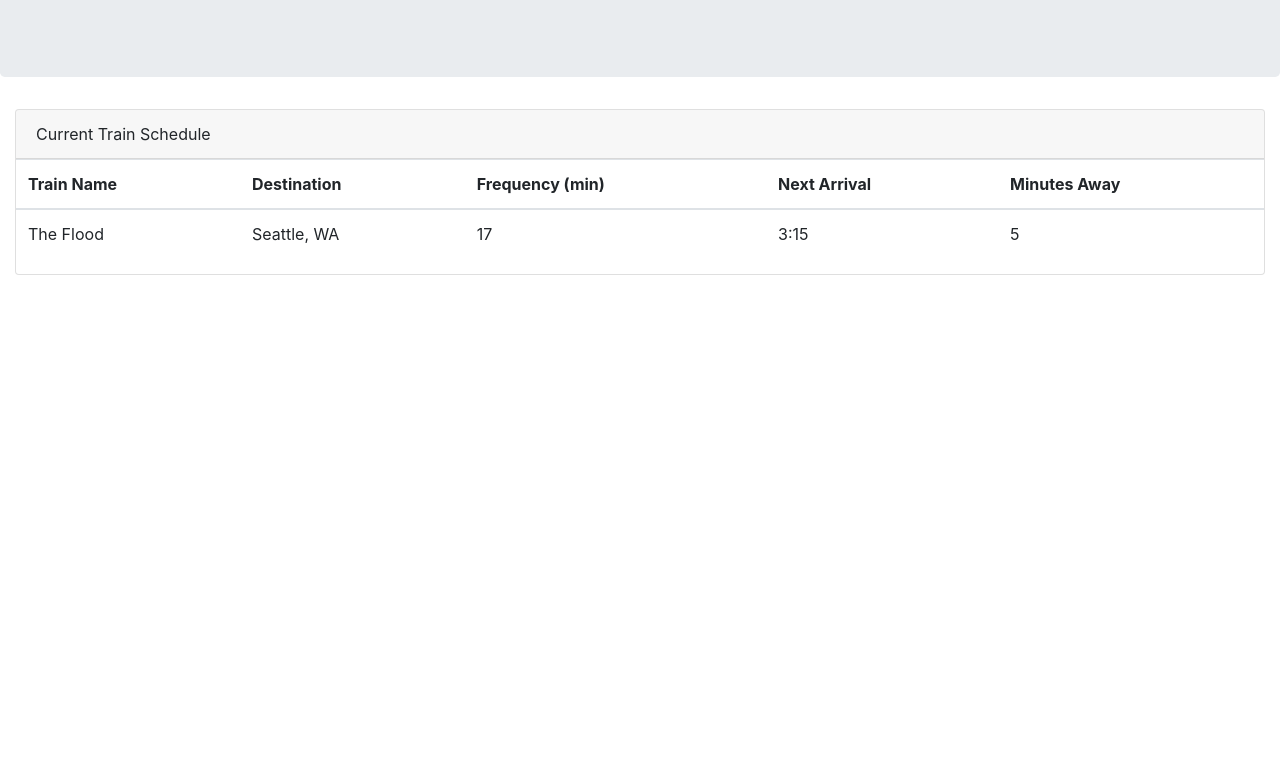
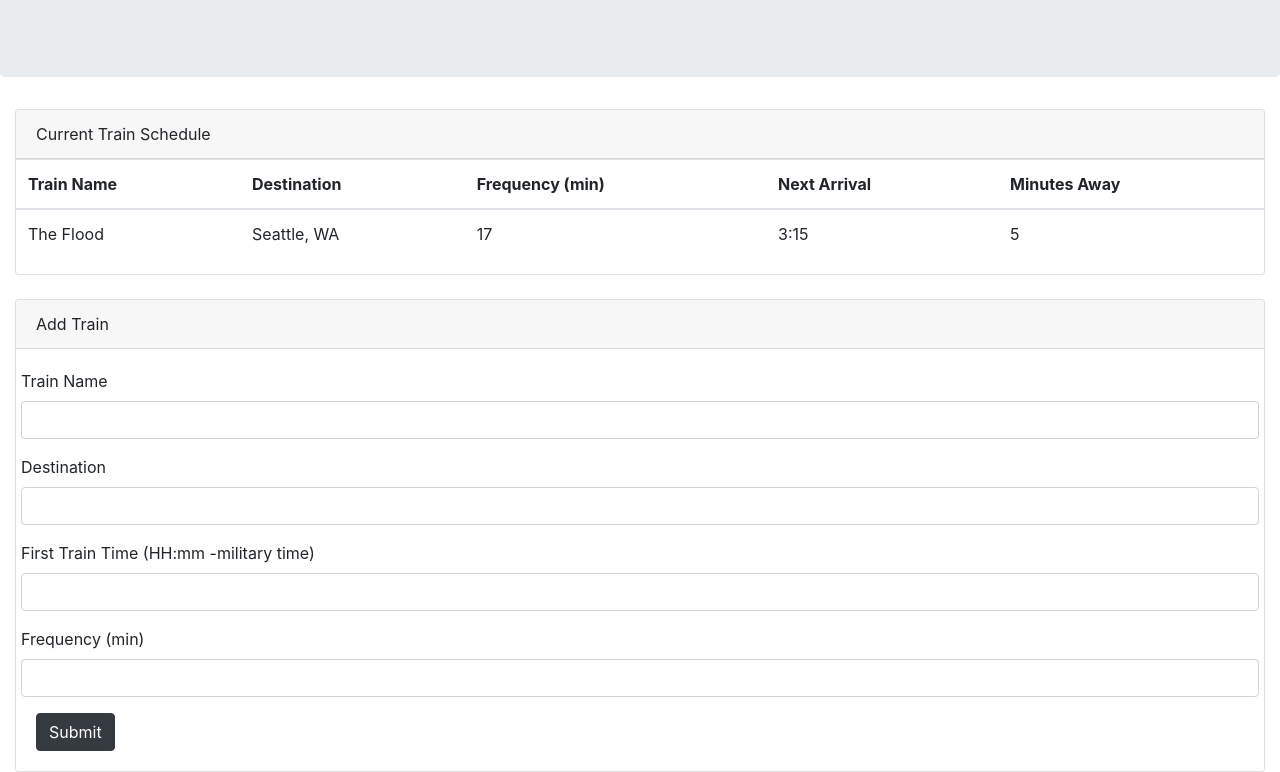
Before and after one commit to mbhardwick/Train-Schedule, a plain HTML site: page index.html in a window 1280 px wide. Shown: the part 147-919 px from the top of the page. Before the commit the page ends 800 px from the top, so only its background shows below. Drawn offline with nearby package versions, Linux system fonts and the light colour scheme.

Commit message:
add train form

```diff
--- a/index.html
+++ b/index.html
@@ -40,7 +40,7 @@
                         <th scope="col">Minutes Away</th>
                     </tr>
                 </thead>
-                    <tbody>
+                <tbody id="train-list">
                     <tr>
                         <td scope="row" class="train-added">The Flood</th>
                         <td class="destination">Seattle, WA</td>
@@ -52,6 +52,36 @@
             </table>
         </div>
     </div>
+    <br>
+    <!-- Form to Add Train-->
+    <div class="col-lg-12">
+        <div class="card">
+            <div class="card-header">
+                Add Train
+            </div>
+            <div class="card-body">
+                <form role="form">
+                    <div class="form-group row">
+                        <label for="name-input">Train Name</label>
+                        <input class="form-control" id="name-input" type="text">
+                    </div>
+                    <div class="form-group row">
+                        <label for="email-input">Destination</label>
+                        <input class="form-control" id="destination-input" type="text">
+                    </div>
+                    <div class="form-group row">
+                        <label for="age-input">First Train Time (HH:mm -military time)</label>
+                        <input class="form-control" id="first-train-input" type="text">
+                    </div>
+                    <div class="form-group row">
+                        <label for="comment-input">Frequency (min)</label>
+                        <input class="form-control" id="frequency-input" type="number"></input>
+                    </div>
+                    <button class="btn btn-dark" id="add-train" type="submit">Submit</button>
+                </form>
+            </div>
+        </div>
+    </div>
     <!-- Javascript -->
     <script src="assets/logic.js"></script>
 </body>
```
Lines whose indentation alone changed are shown as unchanged.
